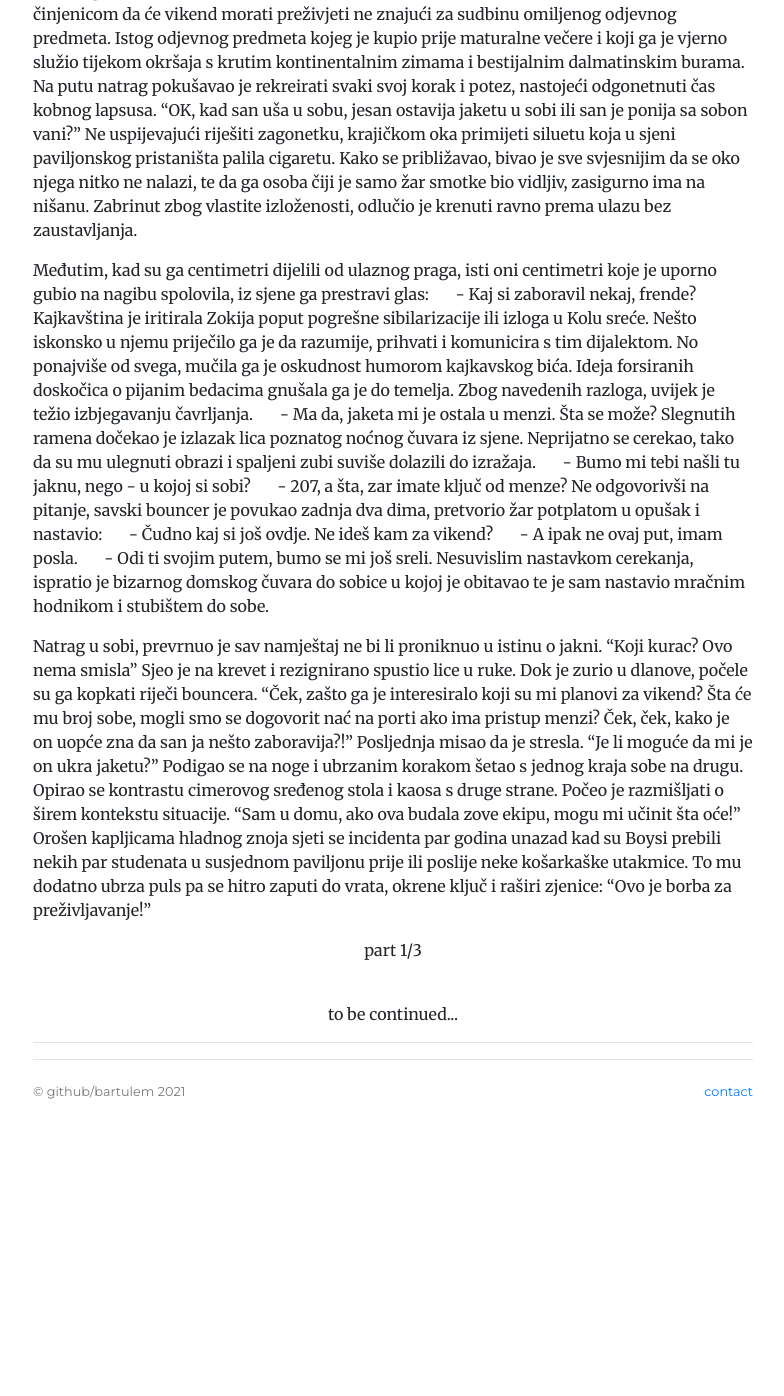
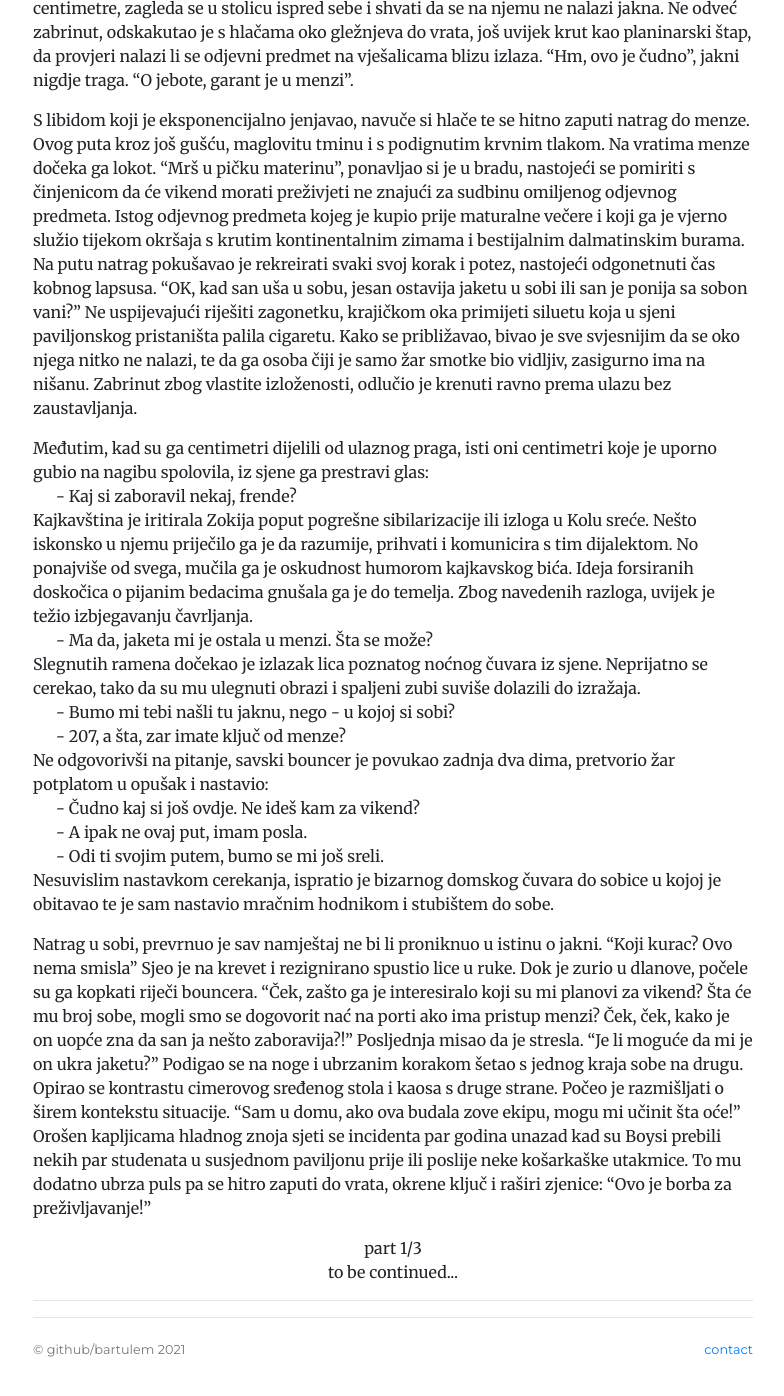
Before and after one commit to bartulem/bartulem.github.io, a Jekyll site: the page built from _posts/2021-05-09-bartulem-boysi-na-savi.md, in a window 1280 px wide and 1400 px high, scrolled down 2035 px. Shown: the top 1396 px of the window, without its empty margins (247-1031 px from the left). Built offline with Jekyll 4.4.1, drawn with Linux system fonts in a browser that asks for light colours; nearby versions of some CDN libraries; comment, search, counter and statistics services are not loaded; a style sheet for code colours, icons or effects is not loaded; before the commit the page ends 3194 px from its top, so only the background shows below that; some of the changed text lies outside the part shown.

Commit message:
add boysi_na_savi part 1

```diff
--- a/_layouts/post.html
+++ b/_layouts/post.html
@@ -5,6 +5,9 @@
 <div class="posts">
 		<div class="post single">
 			<h1 class="title">{{ page.title }}</h1>
+			{% if page.subtitle %}
+			<h3 class="title">{{ page.subtitle }}</h3>
+			{% endif %}
 
 			<h6 class="date"><info datetime="{{ page.date }}">
 				{{ page.date | date_to_string }} | {% if page.author %} by {{ page.author }} {% endif %}
--- a/_posts/2021-05-09-bartulem-boysi-na-savi.md
+++ b/_posts/2021-05-09-bartulem-boysi-na-savi.md
@@ -6,25 +6,26 @@
 title: "Boysi na Savi"
 subtitle: "Noćna mora svakog Dalmatinca u Zagrebu"
 author: bartulem
-date: 2020-09-05
+date: 2021-05-09
 ---
 <br/>
 <p class="text-center">
   <img class="img-custom" alt="pe1" src="/img/boysi-na-savi.png" height="500" width="700"/>
 </p>
+<br/>
 
 Srijeda predvečer, početak travnja. Zoki stoji na začelju zadnjeg vagona petice, zaglavljen u prometnom kolapsu na Savskoj. Još od Kvatrića razmišlja o večeri: burek u pekari ili menza? Ipak menza, bit če prilike za burek ovijeh dana. Čami okružen sredovječnim ženama koje razglabaju o namirnicama za uskršnji vikend, ali i okužen zagasitim plinovima beskućnika koji priča sam sa sobom na sjedalu ispred. Kroz zamagljeno staklo, sirene, trube i svjetla se izmjenjuju kao na pokretnoj traci, a Zoki budan sniva o toplom krevetu, masturbaciji i tišini. Iz polusna ga naglo prene kočenje tramvaja. Vrata se otvaraju. "Opa, eto nas", pomisli u dahu sekunde gledajući u smjeru studentskog doma Stjepan Radić, promrmlja sebi u bradu "nećemo u Prečko, kučko" i zagrabi samouvjerenim korakom van, sebeljubno ushićen ad hoc rimom i aliteracijom.
 
-Šećući prema paviljonu, duboko je udisao proljetni zrak i pripadajuće travanjske arome, nastojeći iz primozga eliminirati doživljaje iz tramvaja. "Gle ti to, magnolije" i zastane iznenadivši se prizorom. Međutim, bez manira i uvertire, sustižu ga ruka i glas straga:
-&nbsp;&nbsp;&nbsp;&nbsp;&nbsp;&nbsp;- Alo momak, ne bi se ti ni javia priki! Šae, brale, ka?
-Zoki se okreće i registrira poznato lice iz srednjoškolskih klupa s ovećim komadom prtljage u čvrstoj dinaridskoj ruci:
-&nbsp;&nbsp;&nbsp;&nbsp;&nbsp;&nbsp;- Ej, evo s faksa... Di ćeš, doma?
-&nbsp;&nbsp;&nbsp;&nbsp;&nbsp;&nbsp;- Al' ti ne ideš, nesritni sinko?
-Stjeran u kut pitanjem, osjeti potrebu za opravdavanjem osobi kojoj se opravdati nije znao. Trudio se iskomunicirati najnužnije, s ograničenim fondom riječi:
-&nbsp;&nbsp;&nbsp;&nbsp;&nbsp;&nbsp;- Ma neću ovaj put. Iman posla...
-&nbsp;&nbsp;&nbsp;&nbsp;&nbsp;&nbsp;- Jebate led, ti i takvi ka' ti su razlog zašto ja i ovakvi ka' ja ne
-&nbsp;&nbsp;&nbsp;&nbsp;&nbsp;&nbsp;možemo sastavit dva prolaza na kolokvijima. A dobro, ko' te jebe. A jel'
-&nbsp;&nbsp;&nbsp;&nbsp;&nbsp;&nbsp;prčiš šta, nisi?
+Šećući prema paviljonu, duboko je udisao proljetni zrak i pripadajuće travanjske arome, nastojeći iz primozga eliminirati doživljaje iz tramvaja. "Gle ti to, magnolije" i zastane iznenadivši se prizorom. Međutim, bez manira i uvertire, sustižu ga ruka i glas straga: <br/>
+&nbsp;&nbsp;&nbsp;&nbsp;&nbsp;&nbsp;- Alo momak, ne bi se ti ni javia priki! Šae, brale, ka? <br/>
+Zoki se okreće i registrira poznato lice iz srednjoškolskih klupa s ovećim komadom prtljage u čvrstoj dinaridskoj ruci: <br/>
+&nbsp;&nbsp;&nbsp;&nbsp;&nbsp;&nbsp;- Ej, evo s faksa... Di ćeš, doma? <br/>
+&nbsp;&nbsp;&nbsp;&nbsp;&nbsp;&nbsp;- Al' ti ne ideš, nesritni sinko? <br/>
+Stjeran u kut pitanjem, osjeti potrebu za opravdavanjem osobi kojoj se opravdati nije znao. Trudio se iskomunicirati najnužnije, s ograničenim fondom riječi:<br/>
+&nbsp;&nbsp;&nbsp;&nbsp;&nbsp;&nbsp;- Ma neću ovaj put. Iman posla... <br/>
+&nbsp;&nbsp;&nbsp;&nbsp;&nbsp;&nbsp;- Jebate led, ti i takvi ka' ti su razlog zašto ja i ovakvi ka' ja ne <br/>
+&nbsp;&nbsp;&nbsp;&nbsp;&nbsp;&nbsp;možemo sastavit dva prolaza na kolokvijima. A dobro, ko' te jebe. A jel'<br/>
+&nbsp;&nbsp;&nbsp;&nbsp;&nbsp;&nbsp;prčiš šta, nisi? <br/>
 Sugovornik nije stigao poslušati odgovor, a nije ga ni zanimao. Vidio je drugog poznanika, okrenuo se i nestao u moru ljudi koje se slijevalo u istom smjeru. Egzodus iz studentskih i učeničkih domova, stabilna odlika uskršnjih praznika. Za nekog prilika za duhovnu obnovu, za drugog prigoda za susret s obitelji, za Zokija nasušni mir i meditacija.
 
 Došavši do ulaza paviljona broj dva, oči su mu se nakratko susrele s noćnim čuvarom koji je dokono rješavao skandinavku u svom skromnom prostoru okićenom posterom Nikoline Pišek, reprezentacije s Eura 2004 i dahom ustajale Žuje. Nije bio načisto s tim što ga je više uznemiravalo: prijekorni ton u pogledu savskog bouncera ili činjenica da je netko Rapajiću na čelo nožem urezao četiri C s križem između. Ipak, smjelo je produžio do drugog kata i otključao sobu. Cimer je urednim ostavio svoj dio sobe, zasigurno već na putu za rodne Delnice. "OK, prvo relaksacija", ponovi si mantru odloživši torbu na prvoj stolici do ulaza. Čim je sjeo na krevet da odahne, sjeti se da se ubrzo završava servis posljednjeg obroka i mahnito pokupi novčanik s iksicom te krene prema menzi. "Nigdje nikog", pomisli tijekom usamljene šetnje u mraku. U menzi isto nikog. Zoki prebire po prezačinjenoj kupus salati, dok se paučina nad njim vijuga, a lijena neonka otkazuje svakih nekoliko minuta. Jeo je ne progovorivši s tišinom ni riječ i potajice se vratio u sobu.
@@ -33,21 +34,20 @@
 
 S libidom koji je eksponencijalno jenjavao, navuče si hlače te se hitno zaputi natrag do menze. Ovog puta kroz još gušću, maglovitu tminu i s podignutim krvnim tlakom. Na vratima menze dočeka ga lokot. "Mrš u pičku materinu", ponavljao si je u bradu, nastojeći se pomiriti s činjenicom da će vikend morati preživjeti ne znajući za sudbinu omiljenog odjevnog predmeta. Istog odjevnog predmeta kojeg je kupio prije maturalne večere i koji ga je vjerno služio tijekom okršaja s krutim kontinentalnim zimama i bestijalnim dalmatinskim burama. Na putu natrag pokušavao je rekreirati svaki svoj korak i potez, nastojeći odgonetnuti čas kobnog lapsusa. "OK, kad san uša u sobu, jesan ostavija jaketu u sobi ili san je ponija sa sobon vani?" Ne uspijevajući riješiti zagonetku, krajičkom oka primijeti siluetu koja u sjeni paviljonskog pristaništa palila cigaretu. Kako se približavao, bivao je sve svjesnijim da se oko njega nitko ne nalazi, te da ga osoba čiji je samo žar smotke bio vidljiv, zasigurno ima na nišanu. Zabrinut zbog vlastite izloženosti, odlučio je krenuti ravno prema ulazu bez zaustavljanja.
 
-Međutim, kad su ga centimetri dijelili od ulaznog praga, isti oni centimetri koje je uporno gubio na nagibu spolovila, iz sjene ga prestravi glas:
-&nbsp;&nbsp;&nbsp;&nbsp;&nbsp;&nbsp;- Kaj si zaboravil nekaj, frende?
-Kajkavština je iritirala Zokija poput pogrešne sibilarizacije ili izloga u Kolu sreće. Nešto iskonsko u njemu priječilo ga je da razumije, prihvati i komunicira s tim dijalektom. No ponajviše od svega, mučila ga je oskudnost humorom kajkavskog bića. Ideja forsiranih doskočica o pijanim bedacima gnušala ga je do temelja. Zbog navedenih razloga, uvijek je težio izbjegavanju čavrljanja.
-&nbsp;&nbsp;&nbsp;&nbsp;&nbsp;&nbsp;- Ma da, jaketa mi je ostala u menzi. Šta se može?
-Slegnutih ramena dočekao je izlazak lica poznatog noćnog čuvara iz sjene. Neprijatno se cerekao, tako da su mu ulegnuti obrazi i spaljeni zubi suviše dolazili do izražaja.
-&nbsp;&nbsp;&nbsp;&nbsp;&nbsp;&nbsp;- Bumo mi tebi našli tu jaknu, nego - u kojoj si sobi?
-&nbsp;&nbsp;&nbsp;&nbsp;&nbsp;&nbsp;- 207, a šta, zar imate ključ od menze?
-Ne odgovorivši na pitanje, savski bouncer je povukao zadnja dva dima, pretvorio žar potplatom u opušak i nastavio:
-&nbsp;&nbsp;&nbsp;&nbsp;&nbsp;&nbsp;- Čudno kaj si još ovdje. Ne ideš kam za vikend?
-&nbsp;&nbsp;&nbsp;&nbsp;&nbsp;&nbsp;- A ipak ne ovaj put, imam posla.
-&nbsp;&nbsp;&nbsp;&nbsp;&nbsp;&nbsp;- Odi ti svojim putem, bumo se mi još sreli.
+Međutim, kad su ga centimetri dijelili od ulaznog praga, isti oni centimetri koje je uporno gubio na nagibu spolovila, iz sjene ga prestravi glas: <br/>
+&nbsp;&nbsp;&nbsp;&nbsp;&nbsp;&nbsp;- Kaj si zaboravil nekaj, frende? <br/>
+Kajkavština je iritirala Zokija poput pogrešne sibilarizacije ili izloga u Kolu sreće. Nešto iskonsko u njemu priječilo ga je da razumije, prihvati i komunicira s tim dijalektom. No ponajviše od svega, mučila ga je oskudnost humorom kajkavskog bića. Ideja forsiranih doskočica o pijanim bedacima gnušala ga je do temelja. Zbog navedenih razloga, uvijek je težio izbjegavanju čavrljanja. <br/>
+&nbsp;&nbsp;&nbsp;&nbsp;&nbsp;&nbsp;- Ma da, jaketa mi je ostala u menzi. Šta se može? <br/>
+Slegnutih ramena dočekao je izlazak lica poznatog noćnog čuvara iz sjene. Neprijatno se cerekao, tako da su mu ulegnuti obrazi i spaljeni zubi suviše dolazili do izražaja. <br/>
+&nbsp;&nbsp;&nbsp;&nbsp;&nbsp;&nbsp;- Bumo mi tebi našli tu jaknu, nego - u kojoj si sobi? <br/>
+&nbsp;&nbsp;&nbsp;&nbsp;&nbsp;&nbsp;- 207, a šta, zar imate ključ od menze? <br/>
+Ne odgovorivši na pitanje, savski bouncer je povukao zadnja dva dima, pretvorio žar potplatom u opušak i nastavio: <br/>
+&nbsp;&nbsp;&nbsp;&nbsp;&nbsp;&nbsp;- Čudno kaj si još ovdje. Ne ideš kam za vikend? <br/>
+&nbsp;&nbsp;&nbsp;&nbsp;&nbsp;&nbsp;- A ipak ne ovaj put, imam posla. <br/>
+&nbsp;&nbsp;&nbsp;&nbsp;&nbsp;&nbsp;- Odi ti svojim putem, bumo se mi još sreli. <br/>
 Nesuvislim nastavkom cerekanja, ispratio je bizarnog domskog čuvara do sobice u kojoj je obitavao te je sam nastavio mračnim hodnikom i stubištem do sobe.
 
 Natrag u sobi, prevrnuo je sav namještaj ne bi li proniknuo u istinu o jakni. "Koji kurac? Ovo nema smisla" Sjeo je na krevet i rezignirano spustio lice u ruke. Dok je zurio u dlanove, počele su ga kopkati riječi bouncera. "Ček, zašto ga je interesiralo koji su mi planovi za vikend? Šta će mu broj sobe, mogli smo se dogovorit nać na porti ako ima pristup menzi? Ček, ček, kako je on uopće zna da san ja nešto zaboravija?!" Posljednja misao da je stresla. "Je li moguće da mi je on ukra jaketu?" Podigao se na noge i ubrzanim korakom šetao s jednog kraja sobe na drugu. Opirao se kontrastu cimerovog sređenog stola i kaosa s druge strane. Počeo je razmišljati o širem kontekstu situacije. "Sam u domu, ako ova budala zove ekipu, mogu mi učinit šta oće!" Orošen kapljicama hladnog znoja sjeti se incidenta par godina unazad kad su Boysi prebili nekih par studenata u susjednom paviljonu prije ili poslije neke košarkaške utakmice. To mu dodatno ubrza puls pa se hitro zaputi do vrata, okrene ključ i raširi zjenice: "Ovo je borba za preživljavanje!"
 
 <center>part 1/3</center>
-<br/>
 <center>to be continued...</center>
```
